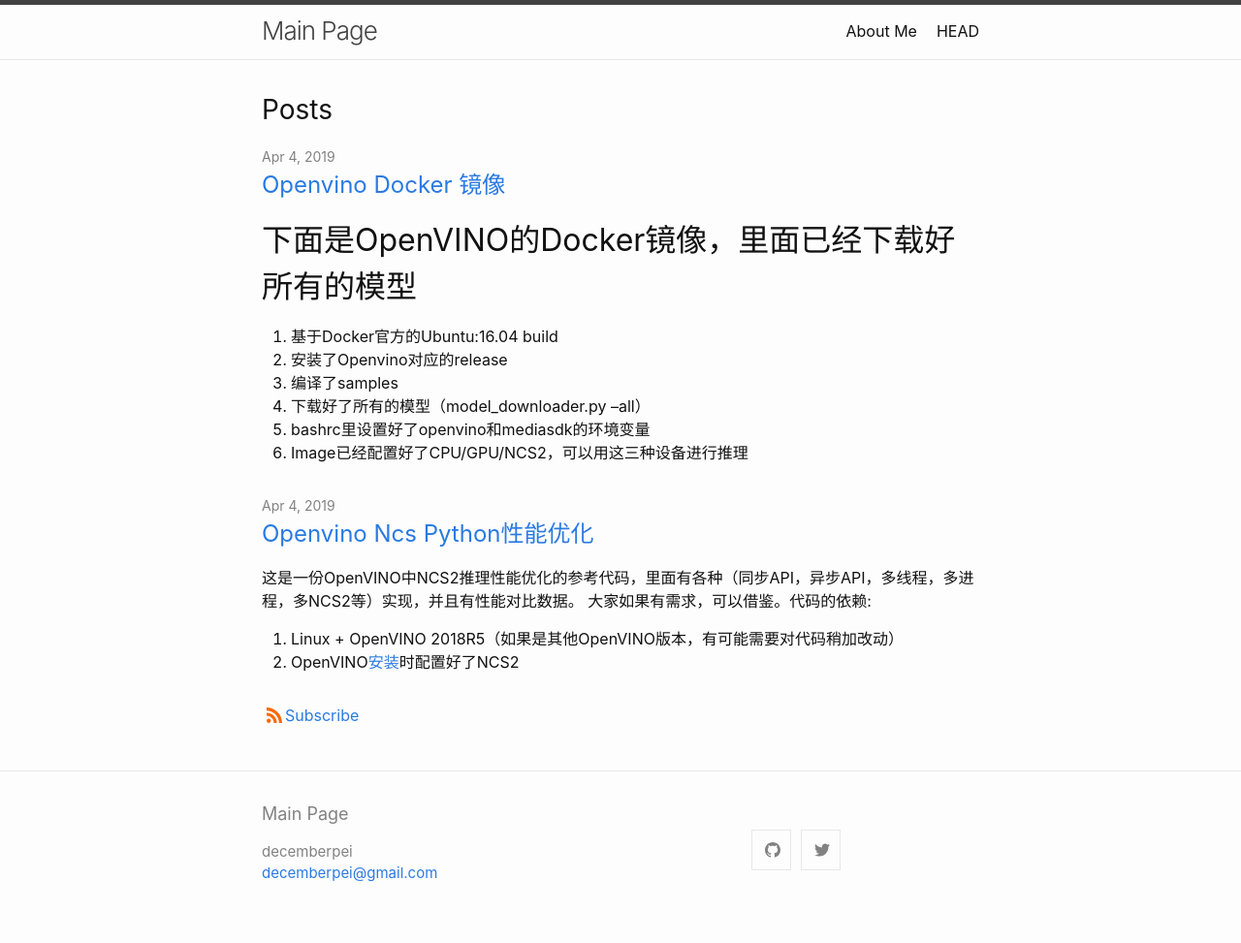
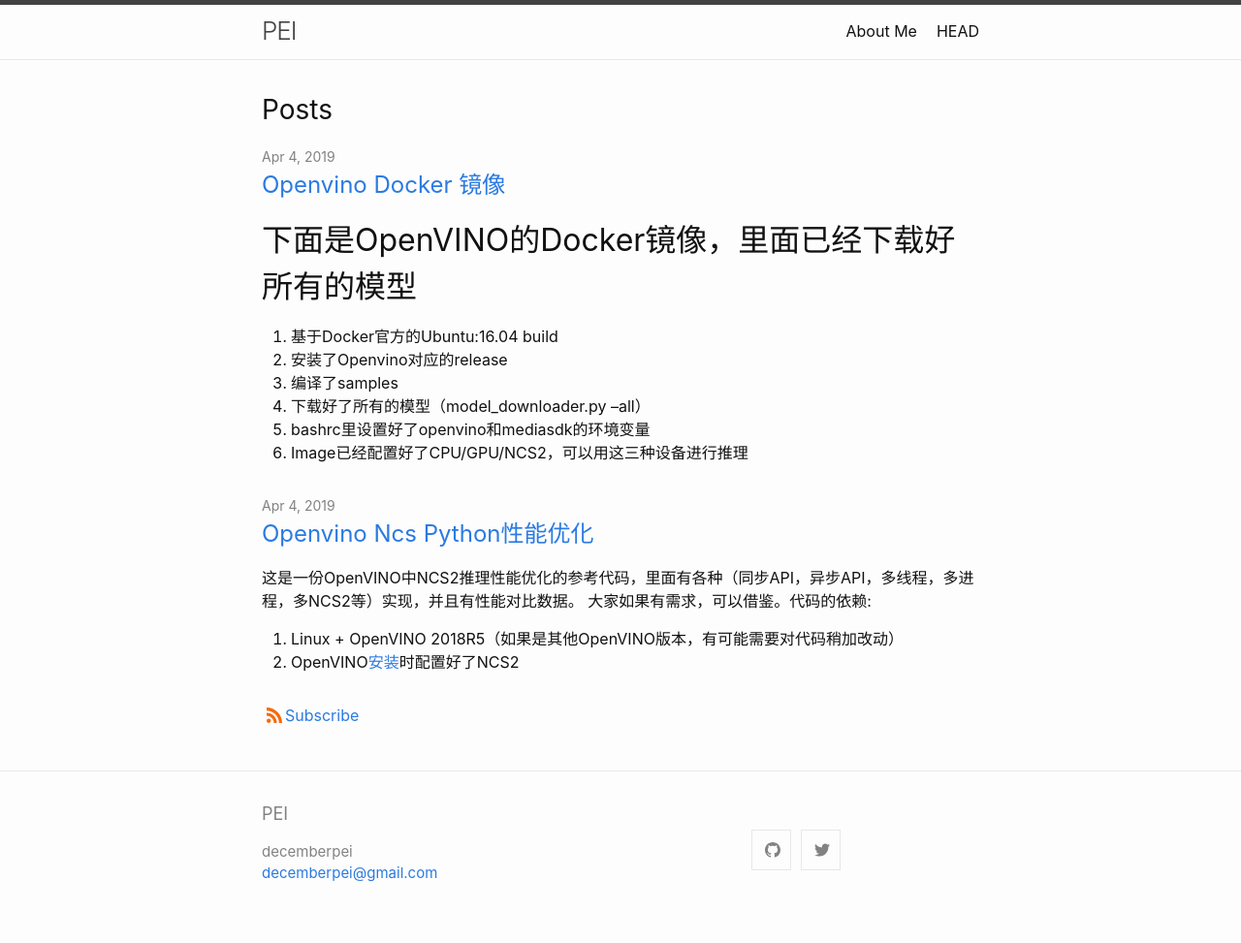
Before and after one commit to decemberpei/decemberpei.github.io, a Jekyll site: the page built from index.md, in a window 1280 px wide. Shown: the whole page at 97% size. Built offline with Jekyll 4.4.1, drawn with Linux system fonts in a browser that asks for light colours.

Commit message:
Update _config.yml

```diff
--- a/_config.yml
+++ b/_config.yml
@@ -1,4 +1,4 @@
-title: Main Page
+title: PEI
 author: decemberpei
 email: decemberpei@gmail.com
 description: > # this means to ignore newlines until "show_exerpts:"
```
